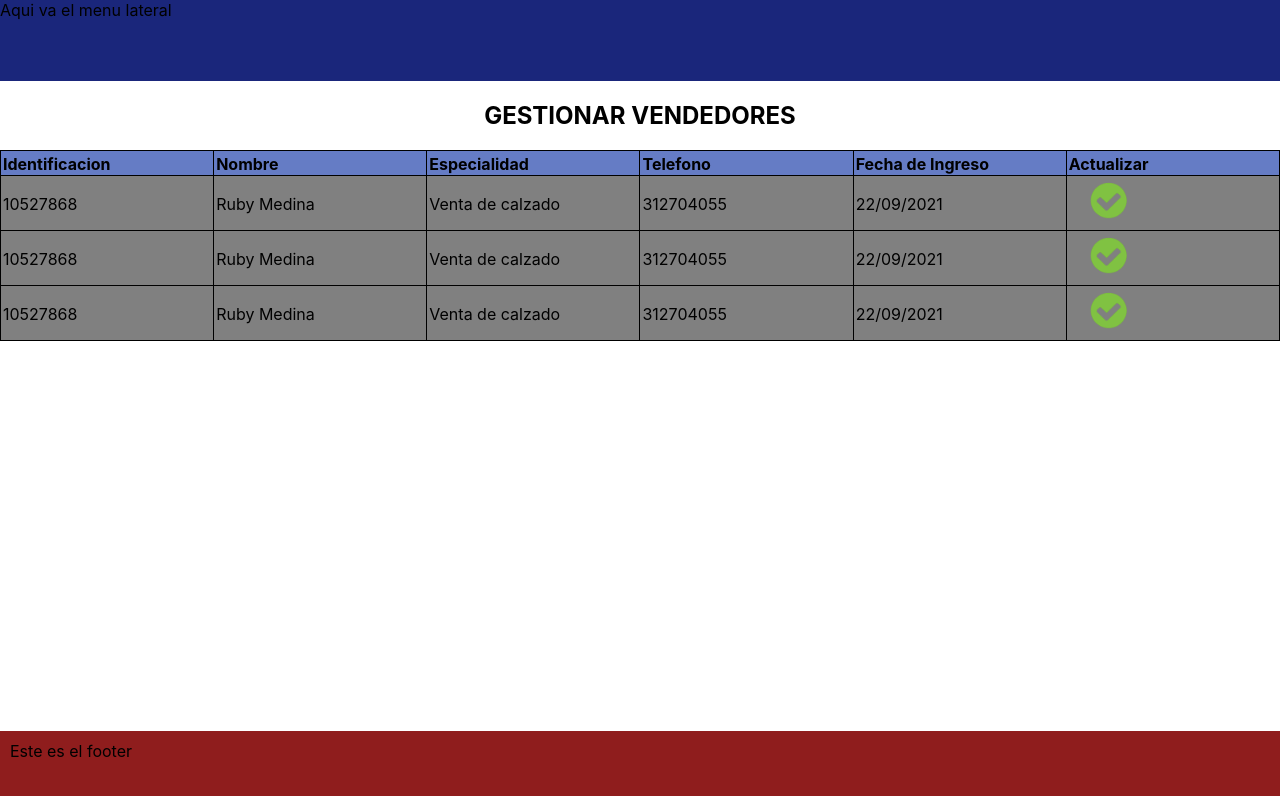
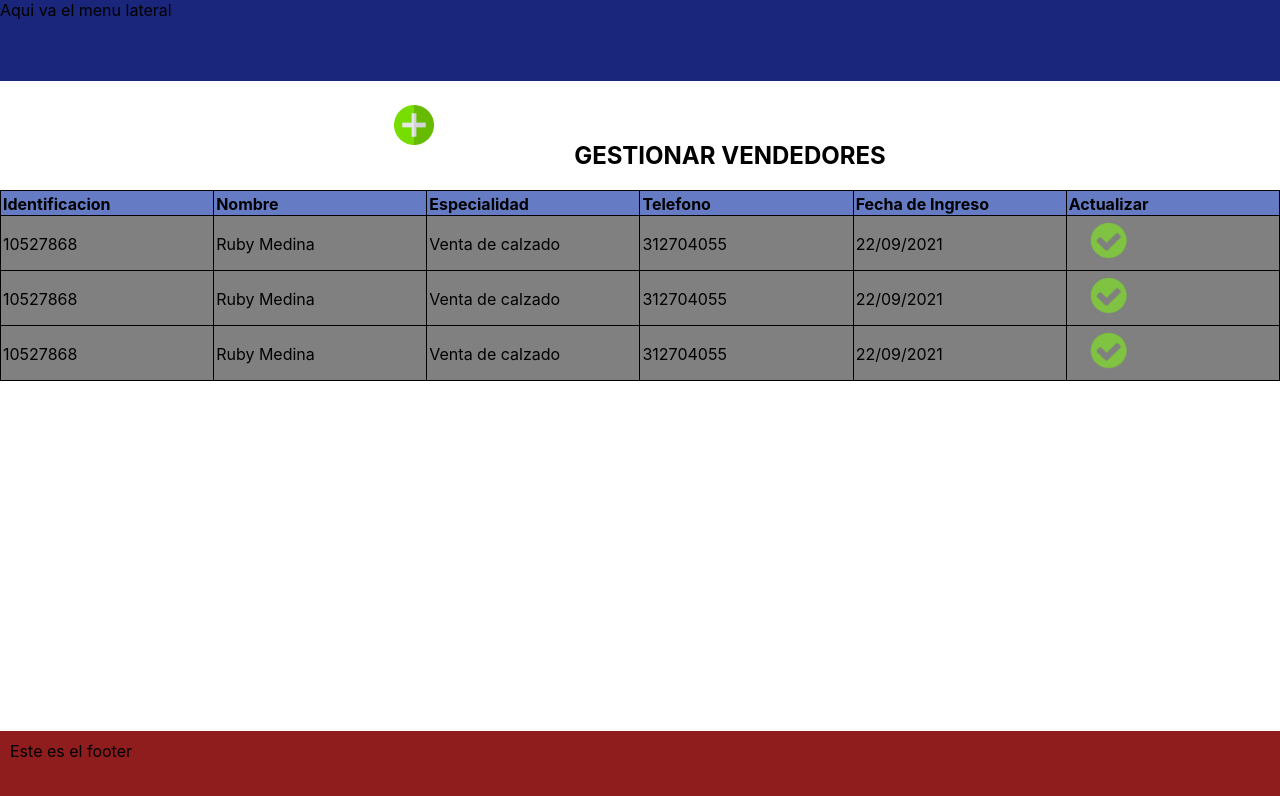
Before and after one commit to equipo-turing/proyectomisiontic, a React (Create React App) app: page /gestionar_vendedor in a window 1280 px wide. Shown: the top 796 px of the page. Built offline with nearby package versions, Linux system fonts and the light colour scheme.

Commit message:
Boton para añadir vendedor

```diff
--- a/src/index.css
+++ b/src/index.css
@@ -57,3 +57,11 @@ table {
   border-top-right-radius: 10px;
   border-top-left-radius: 10px;
 }
+.encabezado_vendedores{
+  padding-top: 40px;
+}
+.imagen_gestionar{
+  margin-right: 140px;
+  width: 5vh;
+  height: 1vh;
+}
--- a/src/pages/gestionarVendedores.jsx
+++ b/src/pages/gestionarVendedores.jsx
@@ -1,11 +1,17 @@
 //La gestion de ventas será nuestro pagina de inicio o index
 import chulito from 'media/chulito.png';
+import agregar from 'media/anadir.png';
 
 const GestionarVendedor =()=>{
     return(
         <section>
             <div className="encabezado_vendedores">
-                <h1>GESTIONAR VENDEDORES</h1>
+                <div className="contenedorImagen imagen_gestionar">
+                    <img src={agregar} alt="" />
+                </div>
+                <div className="title_vendedor">
+                    <h1>GESTIONAR VENDEDORES</h1>
+                </div>
             </div>
             <div className="color_tabla">
                 <table>
```
Also changed, not shown: src/media/anadir.png (added).
